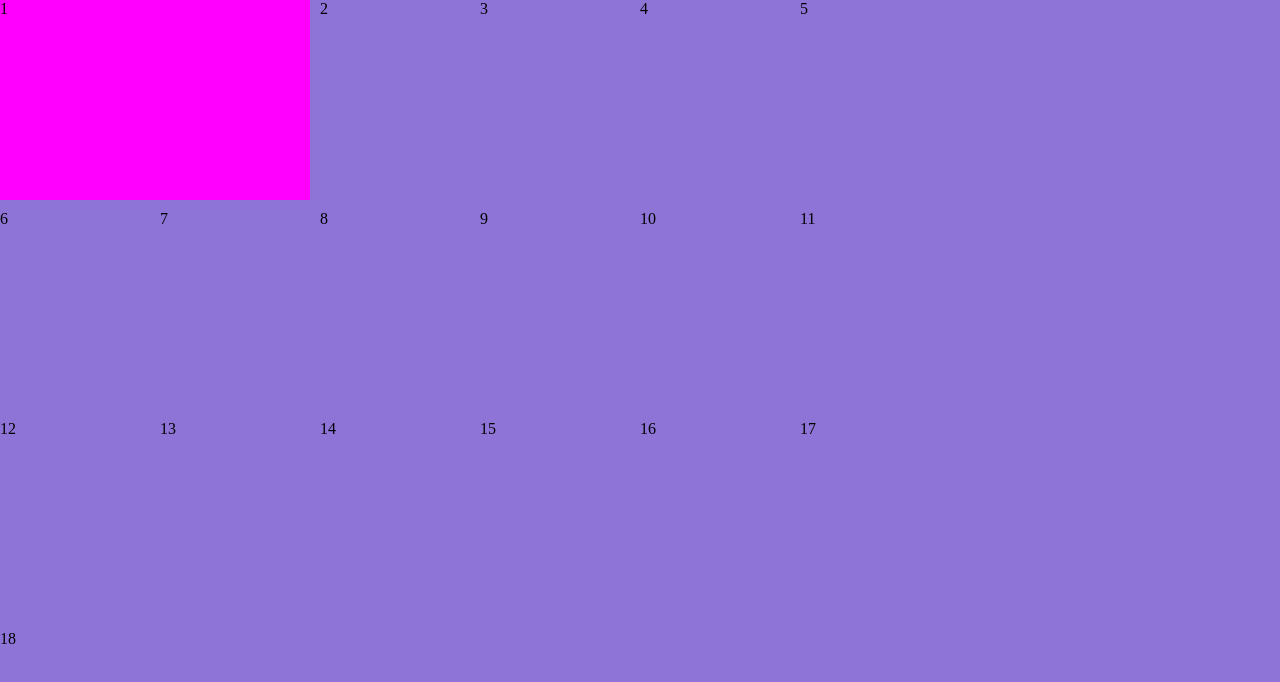
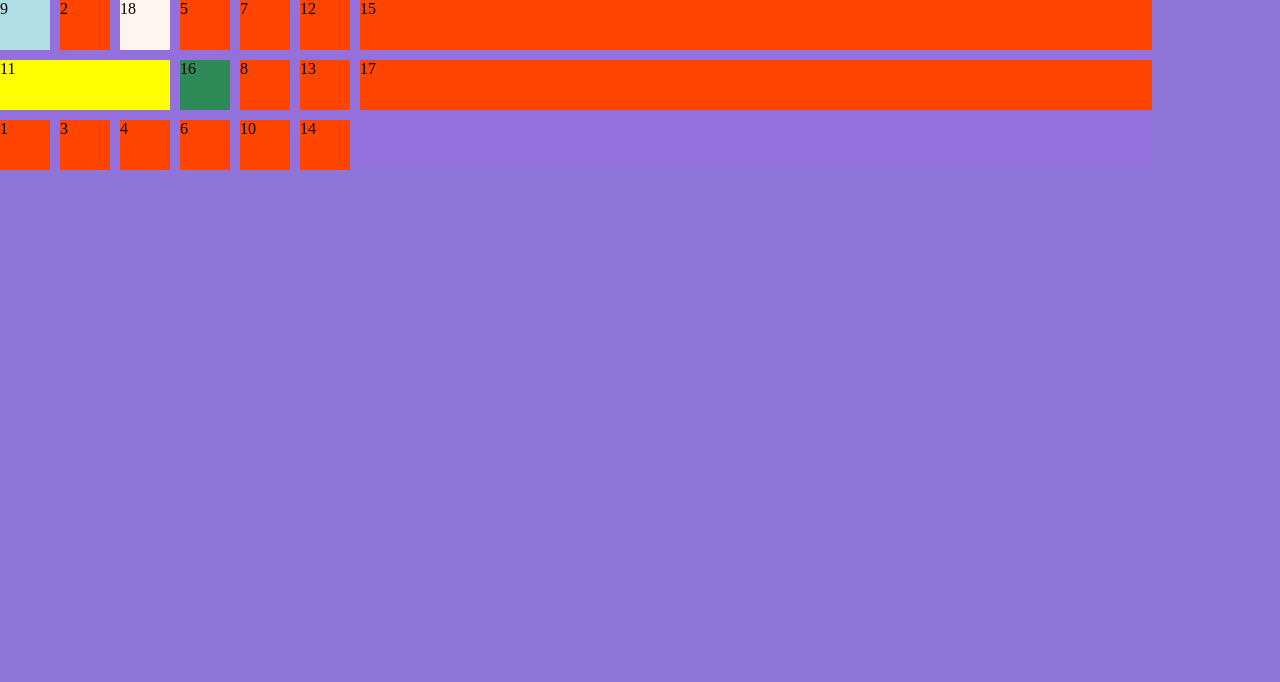
Before and after one commit to DenizShayan/grid-project, a plain HTML site: page index.html/index.html in a window 1280 px wide. Drawn offline with Linux system fonts and the light colour scheme.

Commit message:
grid-learning-Done :)

```diff
--- a/index.html/index.html
+++ b/index.html/index.html
@@ -5,7 +5,7 @@
     <meta http-equiv="X-UA-Compatible" content="IE=edge" />
     <meta name="viewport" content="width=device-width, initial-scale=1.0" />
     <title>grid</title>
-    <link rel="stylesheet" href="./style.css">
+    <link rel="stylesheet" href="./style.css" />
   </head>
   <body>
     <article class="container">
--- a/index.html/style.css
+++ b/index.html/style.css
@@ -6,11 +6,34 @@
 .container {
   width: 90%;
   display: grid;
-  grid-template-columns: repeat(6, 150px);
-  grid-template-rows: repeat(3, 200px);
-  grid-gap: 10px;
+  grid-template-columns: repeat(6, 50px);
+  grid-template-rows: repeat(3, 50px);
+  background-color: mediumpurple;
+  gap: 10px;
+  grid-auto-flow: column;
 }
-.one {
-  background: magenta;
-  grid-column: 1 / span 2;
+
+.item {
+  background-color: orangered;
 }
+
+.nine {
+  background-color: powderblue;
+  grid-row: 1/2;
+  grid-column: 1/2;
+}
+.sixteen {
+  background-color: seagreen;
+  /* grid-row:2/3;
+  grid-column: 4/5; */
+  grid-area: 2/4/3/5;
+}
+
+.eighteen {
+  background-color: seashell;
+  grid-area: 1/3/2/4;
+}
+.eleven {
+  background-color: yellow;
+  grid-column: 1 / span 3;
+}
```
